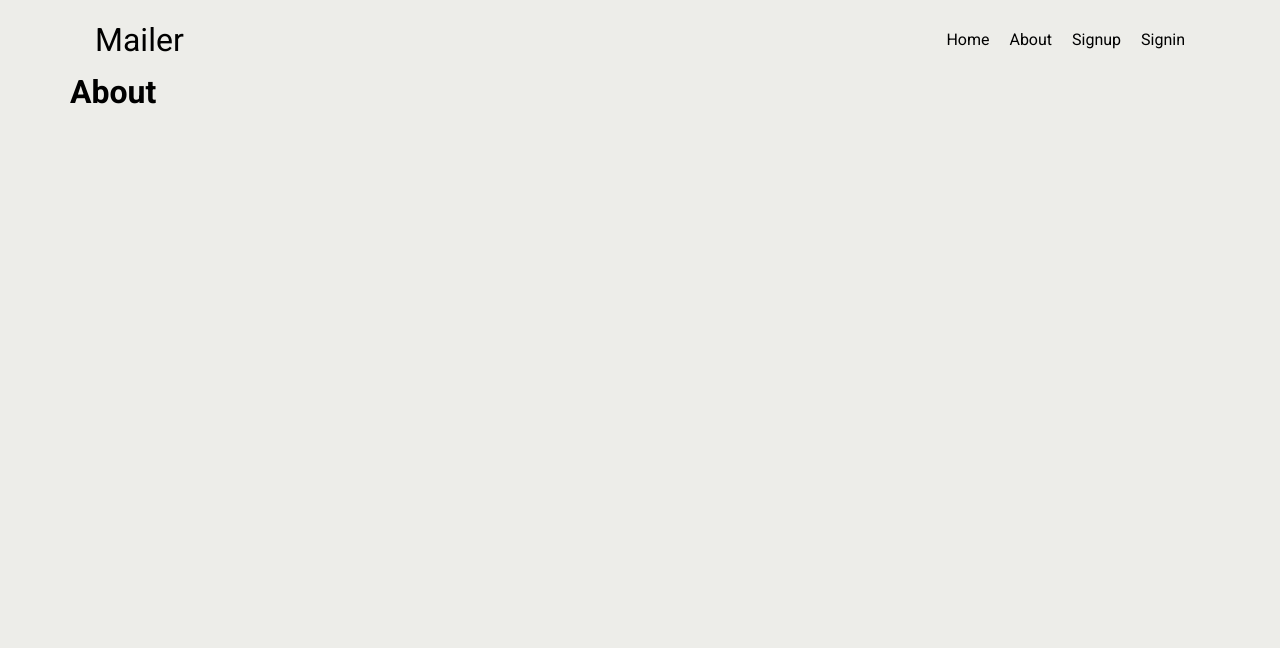
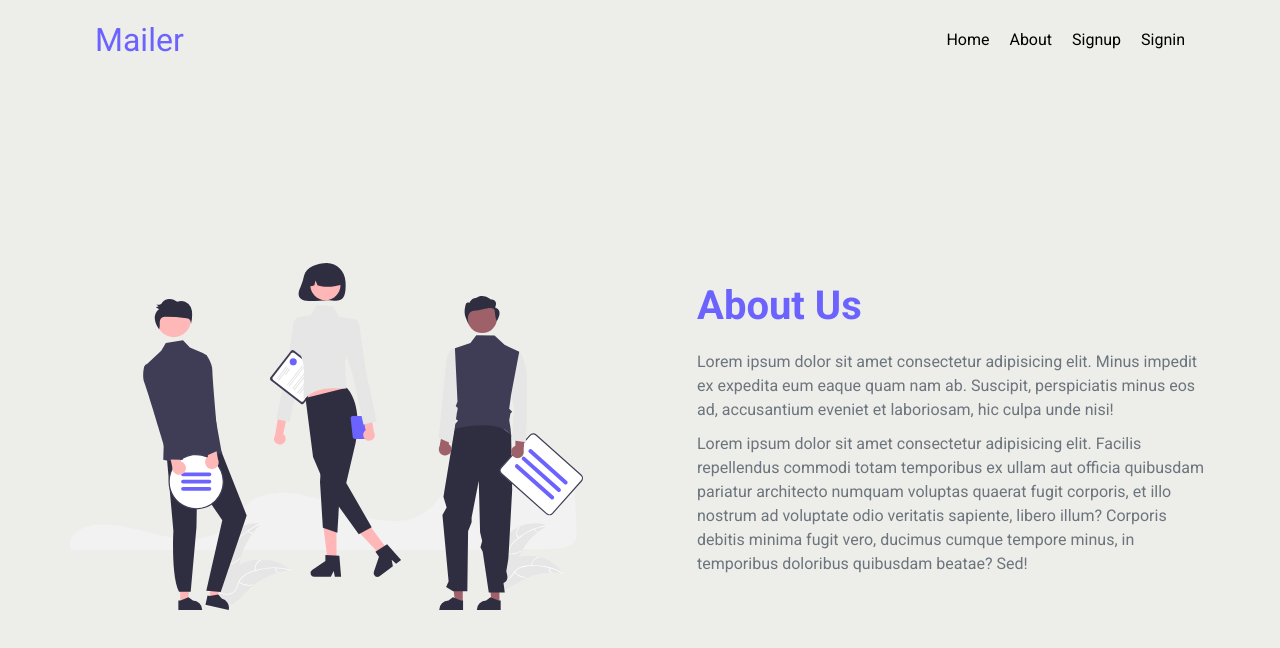
Before and after one commit to badjatya/email-system, a React (Create React App) app in the folder client/: page /about in a window 1280 px wide. Shown: the top 648 px of the page. Built offline with nearby package versions, Linux system fonts and the light colour scheme.

Commit message:
About page

```diff
--- a/client/src/App/components/Button.js
+++ b/client/src/App/components/Button.js
@@ -15,6 +15,7 @@ const StyledButton = styled.span`
   text-decoration: none;
   text-align: center;
   transition: all 0.3s ease;
+  cursor: pointer;
 
   color: #fff;
   background: ${(props) => props.theme.primary};
--- a/client/src/App/components/ButtonOutlined.js
+++ b/client/src/App/components/ButtonOutlined.js
@@ -14,7 +14,7 @@ const StyledButton = styled.span`
   margin: 10px;
   text-decoration: none;
   text-align: center;
-
+  cursor: pointer;
   color: ${(props) => props.theme.primary};
   border: 1px solid ${(props) => props.theme.primary};
   background: transparent;
--- a/client/src/App/layout/Navbar.js
+++ b/client/src/App/layout/Navbar.js
@@ -33,6 +33,7 @@ const StyledHeader = styled.nav`
     font-size: 2rem;
     color: #000;
     font-weight: 700px;
+    color: ${(props) => props.theme.primary};
   }
 `;
 
@@ -41,6 +42,7 @@ const StyledLink = styled(Link)`
   text-decoration: none;
   padding: 10px;
   font-weight: 700px;
+  transition: all 0.3s ease;
 
   &:hover {
     color: ${(props) => props.theme.primary};
--- a/client/src/App/pages/About.js
+++ b/client/src/App/pages/About.js
@@ -1,11 +1,88 @@
+// Packages
 import React from "react";
+import styled from "styled-components";
+import { Link } from "react-router-dom";
+
+// Components
+import Button from "../components/Button";
+import ButtonOutlined from "../components/ButtonOutlined";
+
+// Assets
+import AboutSvg from "../assets/About.svg";
 
 const About = () => {
   return (
-    <div>
-      <h1>About</h1>
-    </div>
+    <StyledAbout>
+      <div className="container">
+        <div className="img">
+          <img src={AboutSvg} alt="homeSvg" />
+        </div>
+        <div className="details">
+          <h1>About Us</h1>
+          <p>
+            Lorem ipsum dolor sit amet consectetur adipisicing elit. Minus
+            impedit ex expedita eum eaque quam nam ab. Suscipit, perspiciatis
+            minus eos ad, accusantium eveniet et laboriosam, hic culpa unde
+            nisi!
+          </p>
+          <p>
+            Lorem ipsum dolor sit amet consectetur adipisicing elit. Facilis
+            repellendus commodi totam temporibus ex ullam aut officia quibusdam
+            pariatur architecto numquam voluptas quaerat fugit corporis, et illo
+            nostrum ad voluptate odio veritatis sapiente, libero illum? Corporis
+            debitis minima fugit vero, ducimus cumque tempore minus, in
+            temporibus doloribus quibusdam beatae? Sed!
+          </p>
+        </div>
+      </div>
+    </StyledAbout>
   );
 };
 
 export default About;
+
+const StyledAbout = styled.div`
+  min-height: calc(100vh - 80px);
+  display: flex;
+  justify-content: center;
+  align-items: center;
+
+  .container {
+    display: flex;
+    justify-content: space-between;
+    align-items: center;
+  }
+
+  .details {
+    width: 45%;
+  }
+
+  h1 {
+    font-weight: 700;
+    font-size: 2.5rem;
+    margin-bottom: 32px;
+    color: ${(props) => props.theme.primary};
+  }
+
+  p {
+    color: ${(props) => props.theme.gray};
+    margin-bottom: 10px;
+  }
+
+  .btn {
+    display: flex;
+    justify-content: space-between;
+    align-items: center;
+    width: 200px;
+  }
+
+  .img {
+    /* width: 500px; */
+    width: 45%;
+  }
+
+  img {
+    width: 100%;
+    height: 100%;
+  }
+`;
```
